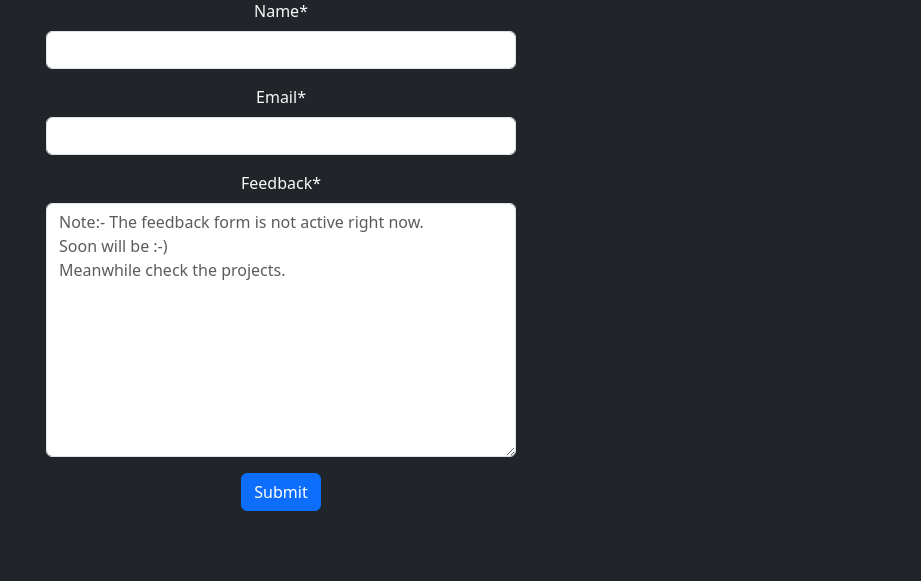
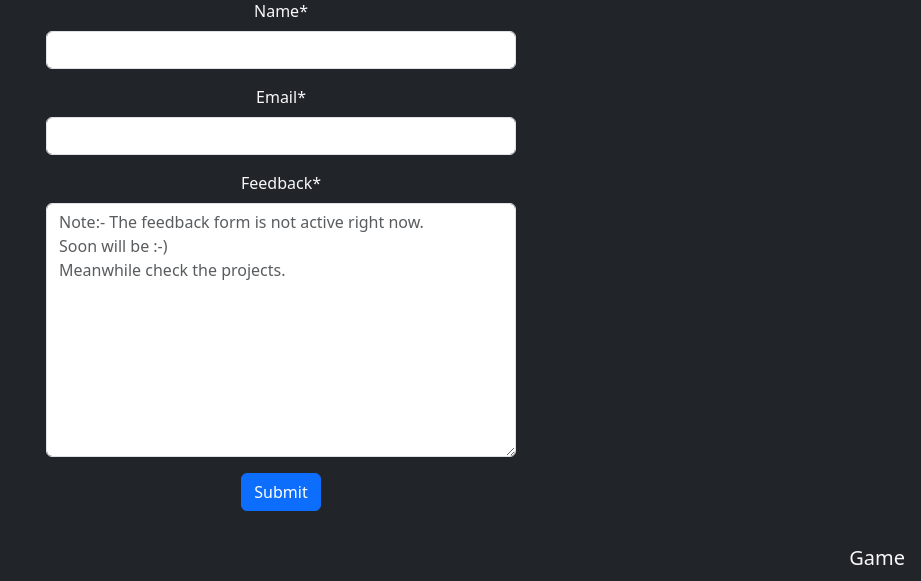
Before and after one commit to vallabhtiwari/portfolio, a Django app: page / in a window 1280 px wide. Shown: the part 1310-1891 px from the top of the page, without its empty margins (359-1280 px from the left). Before the commit the page ends 1821 px from the top, so only its background shows below. Run offline with Django 4.2, Linux system fonts and the light colour scheme; parts of the project's set-up code (start-up, migrations or seed data) failed here and were passed over; some libraries are stand-ins or nearby versions.

Commit message:
added a rickroll

```diff
--- a/base/templates/base/home.html
+++ b/base/templates/base/home.html
@@ -87,4 +87,5 @@
             </form>
         </div>
     </div>
+    <p class="text-end pb-2 pe-3"><a href="{% url 'rick-roll'%}">Game</a></p>
 {% endblock content %}
--- a/portfolio/urls.py
+++ b/portfolio/urls.py
@@ -18,6 +18,7 @@ from django.conf.urls.static import static
 
 from django.contrib import admin
 from django.urls import path, include
+from shorturl.views import rickroll
 
 urlpatterns = [
     path("admin/", admin.site.urls),
@@ -25,6 +26,7 @@ urlpatterns = [
     path("", include("base.urls")),
     path("share/", include("fileshare.urls")),
     ###########################################
+    path("game/", rickroll, name="rick-roll"),
     path("shorten/", include("shorturl.urls")),
     path("<str:id>/", include("shorturl.urls")),
 ]
--- a/shorturl/views.py
+++ b/shorturl/views.py
@@ -45,3 +45,7 @@ def shorten_url(request):
         )
 
     return Response({"url": short_url}, status=status.HTTP_200_OK)
+
+
+def rickroll(request):
+    return redirect("https://www.youtube.com/watch?v=BBJa32lCaaY")
```
